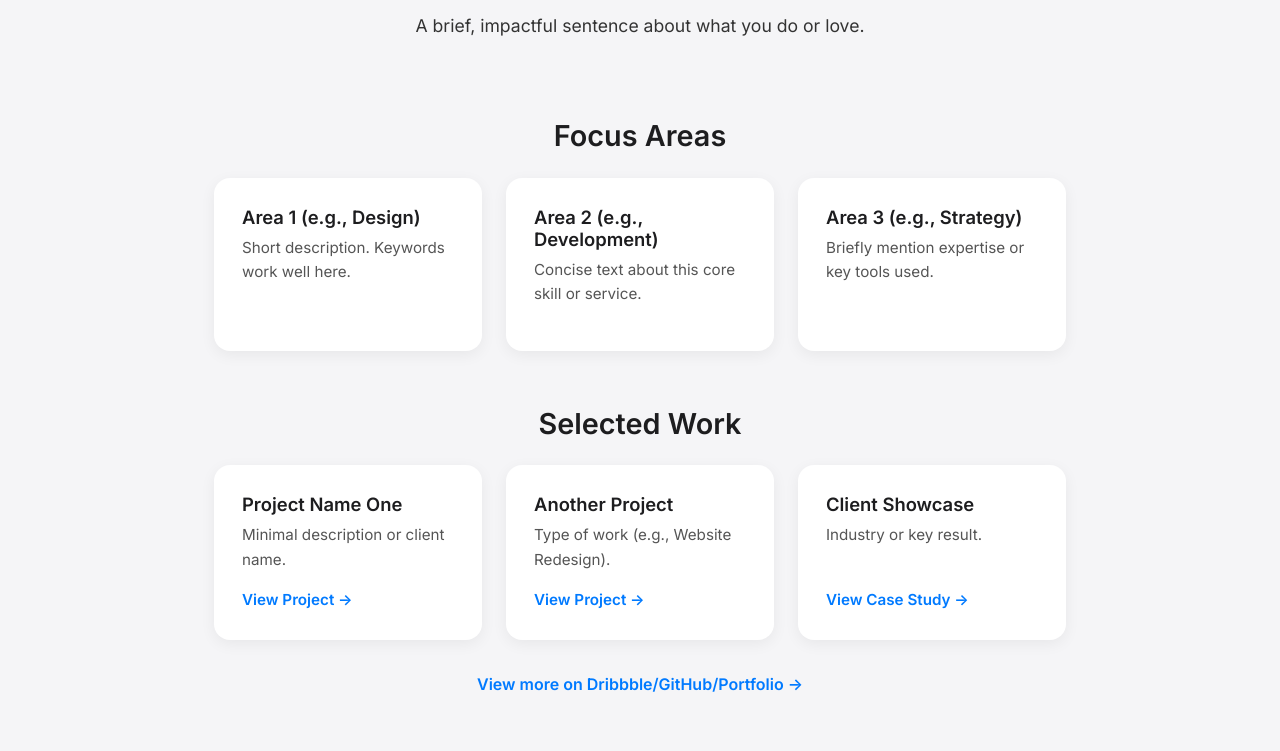
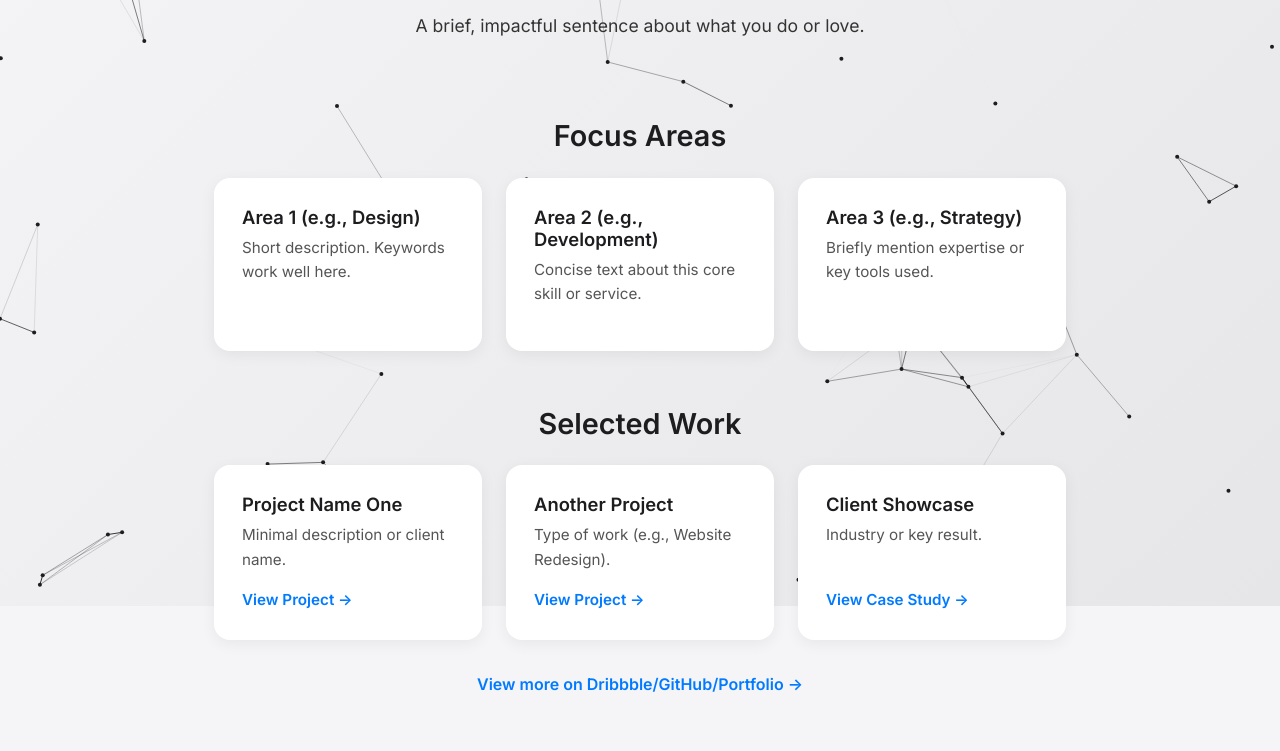
Before and after one commit to AABK6/personal-page, a plain HTML site: page index.html in a window 1280 px wide. Shown: the part 194-945 px from the top of the page. Drawn offline with Linux system fonts and the light colour scheme.

Commit message:
Add interactive network background

```diff
--- a/index.html
+++ b/index.html
@@ -10,6 +10,12 @@
     <link href="https://fonts.googleapis.com/css2?family=Inter:wght@300;400;600;700&display=swap" rel="stylesheet">
 </head>
 <body>
+
+    <div id="preloader">
+        <div class="loader"></div>
+    </div>
+
+    <canvas id="network-canvas"></canvas>
 
     <div class="container">
 
@@ -78,5 +84,7 @@
             <p>&copy; 2025 Your Name</p>
         </footer>
 
-    </div> </body>
+    </div>
+    <script src="script.js"></script>
+</body>
 </html>
--- /dev/null
+++ b/script.js
@@ -0,0 +1,102 @@
+window.addEventListener('load', () => {
+  const preloader = document.getElementById('preloader');
+  if (preloader) {
+    preloader.classList.add('fade-out');
+    setTimeout(() => {
+      preloader.style.display = 'none';
+    }, 600);
+  }
+});
+
+(() => {
+  const canvas = document.getElementById('network-canvas');
+  if (!canvas) return;
+  const ctx = canvas.getContext('2d');
+  let width, height;
+  const POINTS = 75;
+  const CONNECT_DIST = 120;
+  const INFLUENCE = 100;
+  const points = [];
+  const mouse = { x: null, y: null };
+
+  function resize() {
+    width = canvas.width = window.innerWidth;
+    height = canvas.height = window.innerHeight;
+  }
+  window.addEventListener('resize', resize);
+  resize();
+
+  class Point {
+    constructor() {
+      this.x = Math.random() * width;
+      this.y = Math.random() * height;
+      this.vx = (Math.random() - 0.5) * 0.6;
+      this.vy = (Math.random() - 0.5) * 0.6;
+    }
+    update() {
+      this.x += this.vx;
+      this.y += this.vy;
+      if (this.x < 0 || this.x > width) this.vx *= -1;
+      if (this.y < 0 || this.y > height) this.vy *= -1;
+
+      if (mouse.x !== null) {
+        const dx = this.x - mouse.x;
+        const dy = this.y - mouse.y;
+        const dist = Math.sqrt(dx * dx + dy * dy);
+        if (dist < INFLUENCE && dist > 0) {
+          const force = (INFLUENCE - dist) / INFLUENCE;
+          this.vx += (dx / dist) * force * 0.5;
+          this.vy += (dy / dist) * force * 0.5;
+        }
+      }
+
+      this.vx *= 0.98;
+      this.vy *= 0.98;
+    }
+    draw() {
+      ctx.beginPath();
+      ctx.arc(this.x, this.y, 2, 0, Math.PI * 2);
+      ctx.fill();
+    }
+  }
+
+  for (let i = 0; i < POINTS; i++) {
+    points.push(new Point());
+  }
+
+  window.addEventListener('mousemove', (e) => {
+    mouse.x = e.clientX;
+    mouse.y = e.clientY;
+  });
+  window.addEventListener('mouseout', () => {
+    mouse.x = mouse.y = null;
+  });
+
+  function animate() {
+    ctx.clearRect(0, 0, width, height);
+    ctx.fillStyle = '#1d1d1f';
+    points.forEach((p) => p.update());
+
+    ctx.strokeStyle = '#1d1d1f';
+    for (let i = 0; i < POINTS; i++) {
+      for (let j = i + 1; j < POINTS; j++) {
+        const dx = points[i].x - points[j].x;
+        const dy = points[i].y - points[j].y;
+        const dist = Math.sqrt(dx * dx + dy * dy);
+        if (dist < CONNECT_DIST) {
+          ctx.globalAlpha = 1 - dist / CONNECT_DIST;
+          ctx.beginPath();
+          ctx.moveTo(points[i].x, points[i].y);
+          ctx.lineTo(points[j].x, points[j].y);
+          ctx.stroke();
+        }
+      }
+    }
+    ctx.globalAlpha = 1;
+    points.forEach((p) => p.draw());
+
+    requestAnimationFrame(animate);
+  }
+
+  animate();
+})();
--- a/style.css
+++ b/style.css
@@ -19,11 +19,52 @@ body {
     -moz-osx-font-smoothing: grayscale;
 }
 
+/* --- Background Network Canvas --- */
+#network-canvas {
+    position: fixed;
+    inset: 0;
+    z-index: 0;
+    pointer-events: none;
+    background: linear-gradient(135deg, #f5f5f7, #e6e6e9);
+}
+
+/* --- Preloader --- */
+#preloader {
+    position: fixed;
+    inset: 0;
+    background: #f5f5f7;
+    display: flex;
+    align-items: center;
+    justify-content: center;
+    z-index: 9999;
+    transition: opacity 0.6s ease, visibility 0s linear 0.6s;
+}
+
+#preloader.fade-out {
+    opacity: 0;
+    visibility: hidden;
+}
+
+.loader {
+    width: 60px;
+    height: 60px;
+    border: 4px solid #007aff;
+    border-top-color: transparent;
+    border-radius: 50%;
+    animation: spin 1s linear infinite;
+}
+
+@keyframes spin {
+    to { transform: rotate(360deg); }
+}
+
 /* --- Layout Container --- */
 .container {
     max-width: 900px; /* Slightly wider for card layout */
     margin: 0 auto;
     padding: 3rem 1.5rem;
+    position: relative;
+    z-index: 1;
 }
 
 /* --- Typography --- */
```
